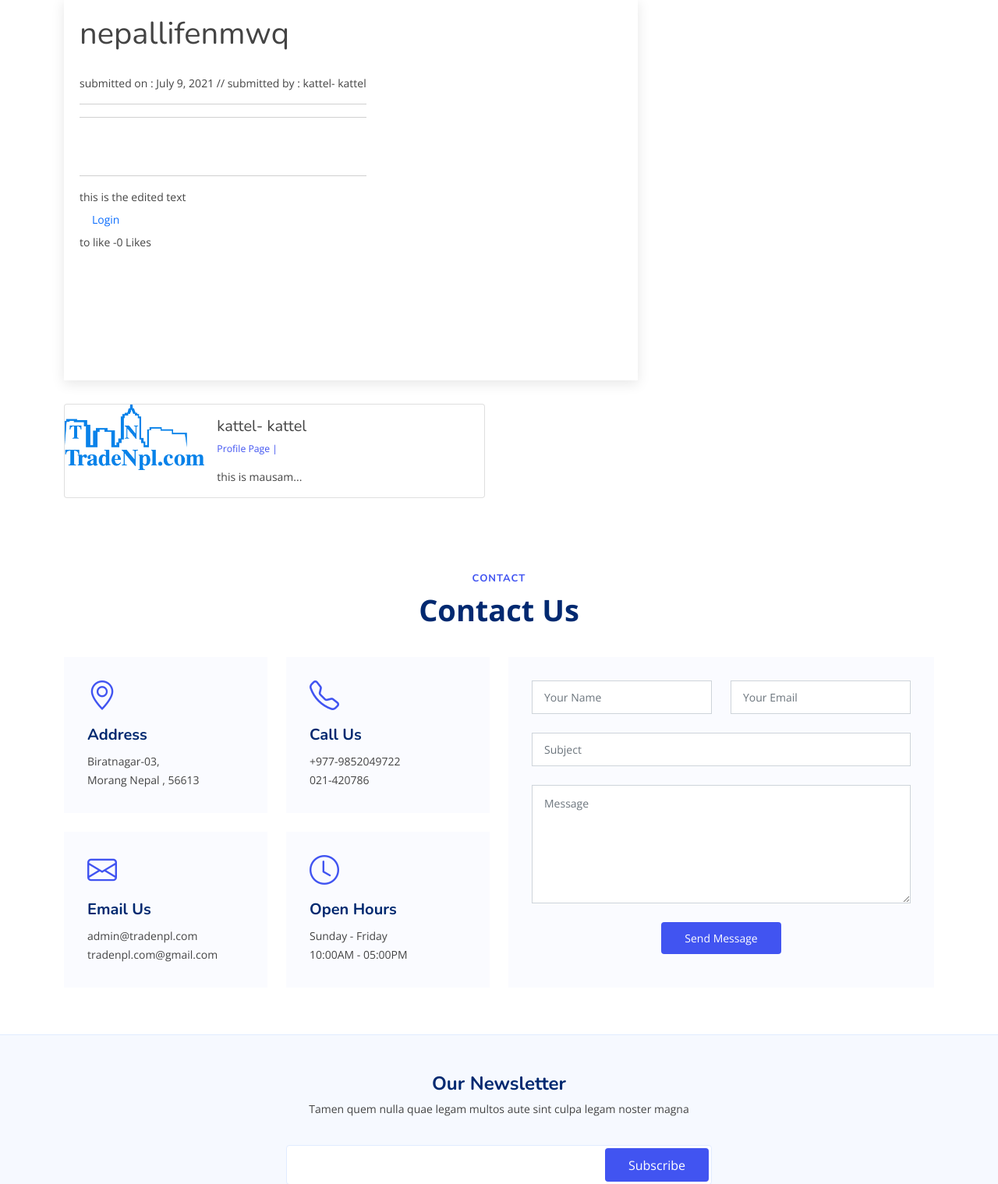
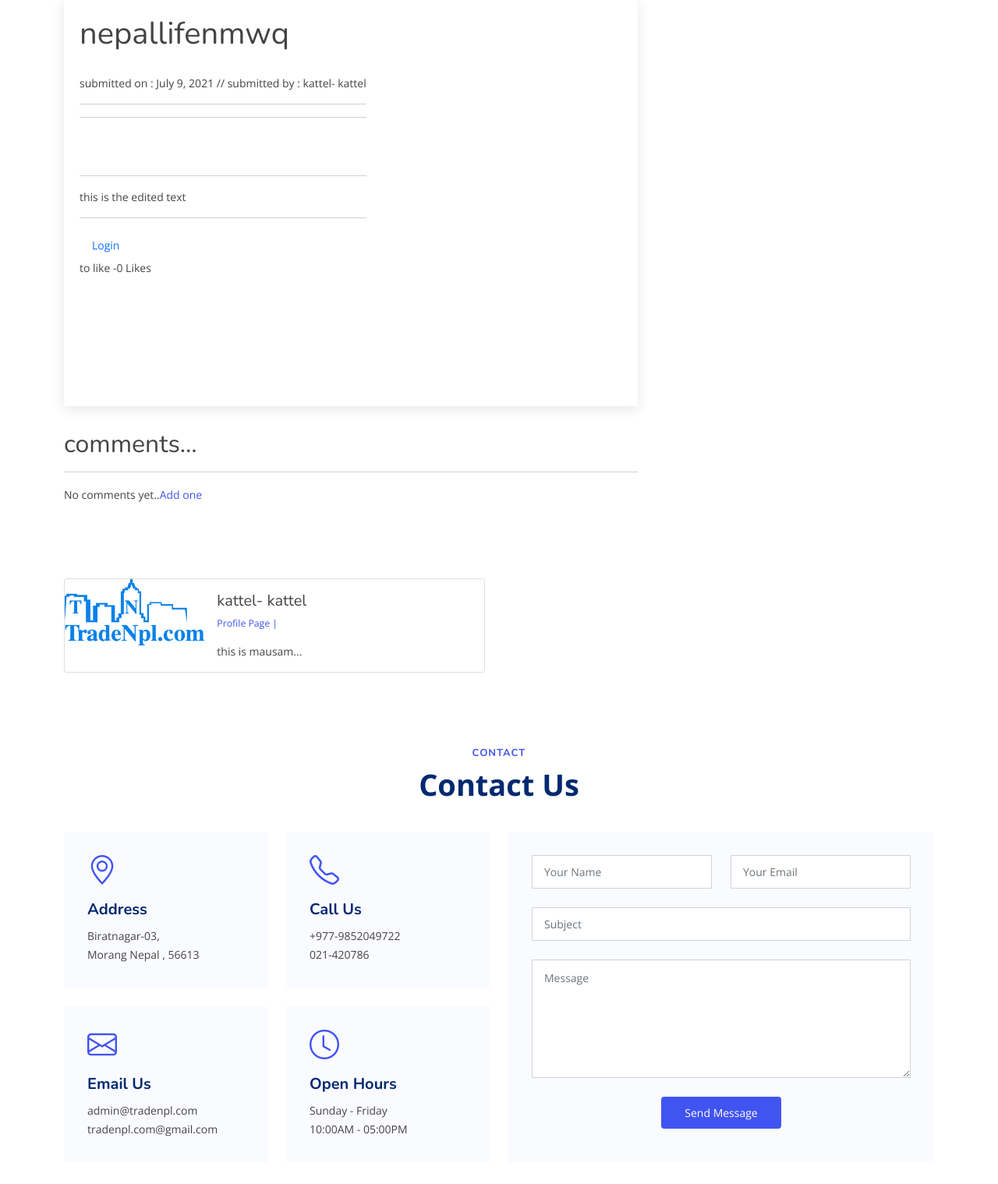
Before and after one commit to jackabnana/tradenepalonline, a Django app: page /article/5 in a window 1280 px wide. Shown: the part 307-1826 px from the top of the page at 78% size. Run offline with Django 3.2, Linux system fonts and the light colour scheme; data comes from the database, SQL or seed files in the repository; some libraries are stand-ins or nearby versions.

Commit message:
commited

```diff
--- a/online/blog/admin.py
+++ b/online/blog/admin.py
@@ -1,8 +1,9 @@
 from django.contrib import admin
 from .models import Post
-from .models import Category, Profile
+from .models import Category, Profile, Comment
 
 # Register your models here.
 admin.site.register(Post)
 admin.site.register(Category)
 admin.site.register(Profile)
+admin.site.register(Comment)
--- a/online/blog/models.py
+++ b/online/blog/models.py
@@ -52,3 +52,13 @@ class Post(models.Model):
         #return reverse('article-detail', args=(str(self.id)))
         #return reverse('article-detail', args=(str(self.id))),
         return reverse('blog')
+
+
+class Comment(models.Model):
+    post = models.ForeignKey(Post, related_name="comments", on_delete=models.CASCADE)
+    name = models.CharField(max_length=100)
+    body = models.TextField()
+    date_added = models.DateTimeField(auto_now_add=True)
+
+    def __str__ (self):
+        return '%s - %s' % (self.post.title, self.name)
--- /dev/null
+++ b/online/pyclean.txt
@@ -0,0 +1 @@
+pip install pyclean pyclean -v .
--- a/online/templates/blog-single.html
+++ b/online/templates/blog-single.html
@@ -59,6 +59,8 @@
                 <br/>
                 <hr/>
               {{ post.body|safe }}
+              <hr/>
+
               <form action="{% url 'like_post' post.pk %}"
                 method="POST">
                 {% csrf_token %}
@@ -79,7 +81,22 @@
               </form>
               <br/><br/><br/><br/><br/><br/><br/>
             </div><!-- End blog entry -->
+            <h2>comments...</h2>
+            <hr/>
 
+            {% if not post.comments.all %}
+             No comments yet..<a href="#">Add one</a>
+            {% else %}
+              {% for comment in post.comments.all %}
+                <strong>{{ comment.name }} -
+                        {{ comment.date_added }}
+                </strong>
+                <br/>
+                {{ comment.body }}
+                <br/>    <br/>
+              {% endfor %}
+            {% endif %}
+            <br/>    <br/>    <br/>    <br/>    <br/>
             <div class="card mb-3" style="max-width: 540px;">
               <div class="row g-0">
                 <div class="col-md-4">
```
Also changed, not shown: online/blog/migrations/0012_rename_profile_pic_profile_profile_pic.py (added), online/blog/migrations/0013_comment.py (added), online/db.sqlite3.
